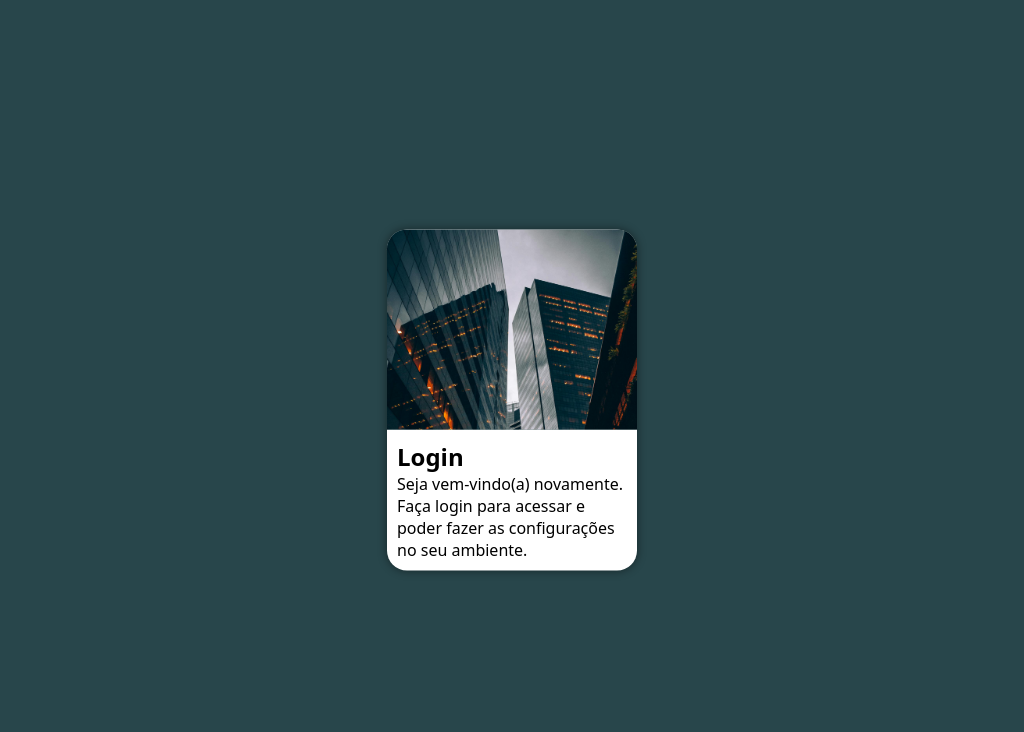
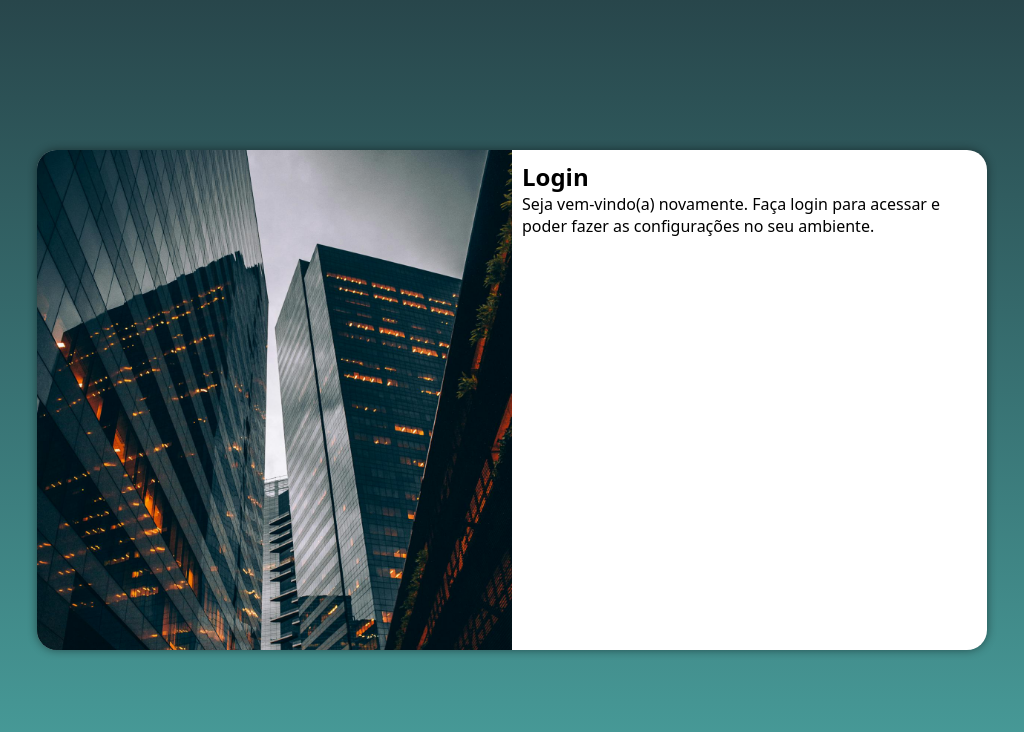
Before and after one commit to PettersonnOliveira/projeto-login, a plain HTML site: page index.html in a window 1024 px wide. Drawn offline with Linux system fonts and the light colour scheme.

Commit message:
media-query para outras telas

```diff
--- /dev/null
+++ b/estilos/media-query.css
@@ -0,0 +1,47 @@
+@charset "UTF-8";
+
+/* verde: #49a09d
+cinza: #28464b */
+/* typical Device Breakpoints
+Pequenas telas e celulares: de 320px a 640px
+tablet: de 768px a 1024px
+Desktop:de 1024px a 1200px
+Grandes telas: 1200px a diante
+*/
+
+@media screen and (min-width: 768px) and (max-width:1024px){
+    body{
+        background-image: linear-gradient(to top,#49a09d, #28464b  );
+    }
+    section#login{
+        width: 80vw;
+    }
+    section#login > div#imagem{
+        float: left;
+        width: 30%;
+        height: 100%;
+    }
+    section#login > div#formulario{
+        float: right;
+        width: 70%;
+
+    }
+
+}
+@media screen and (min-width: 1024px){
+    body{
+        background-image: linear-gradient(to top,#49a09d, #28464b  );
+    }
+    section#login{
+        width: 950px;
+    }
+    section#login > div#imagem{
+        float:left;
+        width: 50%;
+        height: 100%;
+    }
+    section#login > div#formulario{
+        float: right;
+        width: 50%;
+    }
+}
--- a/estilos/style.css
+++ b/estilos/style.css
@@ -19,7 +19,7 @@ Grandes telas: 1200px a diante
 body, html{
     background-color: #28464b;
     height: 100vh;
-    width: 100vh;
+    width: 100vw;
 }
 main{
     height: 100vh;
@@ -31,8 +31,7 @@ main{
 section#login{
     background-color: white;
     width: 250px;
-    height: auto;
-    max-height: 80vh;
+    height: 500px;
     border-radius: 20px;
     border-radius: 20px;
     box-shadow: 0px 0px 10px rgba(0, 0, 0, 0.467);
@@ -42,6 +41,9 @@ section#login{
     left:50%;
     transform: translate(-50%, -50%);
     overflow: hidden;
+
+    transition: width .3s, height .3s;
+    transition-timing-function: ease;
 }
 section#login > div#imagem {
     display: block;
--- a/index.html
+++ b/index.html
@@ -4,6 +4,7 @@
     <meta charset="UTF-8">
     <meta name="viewport" content="width=device-width, initial-scale=1.0">
     <link rel="stylesheet" href="estilos/style.css">
+    <link rel="stylesheet" href="estilos/media-query.css">
     <title>Login</title>
 </head>
 <body>
```
